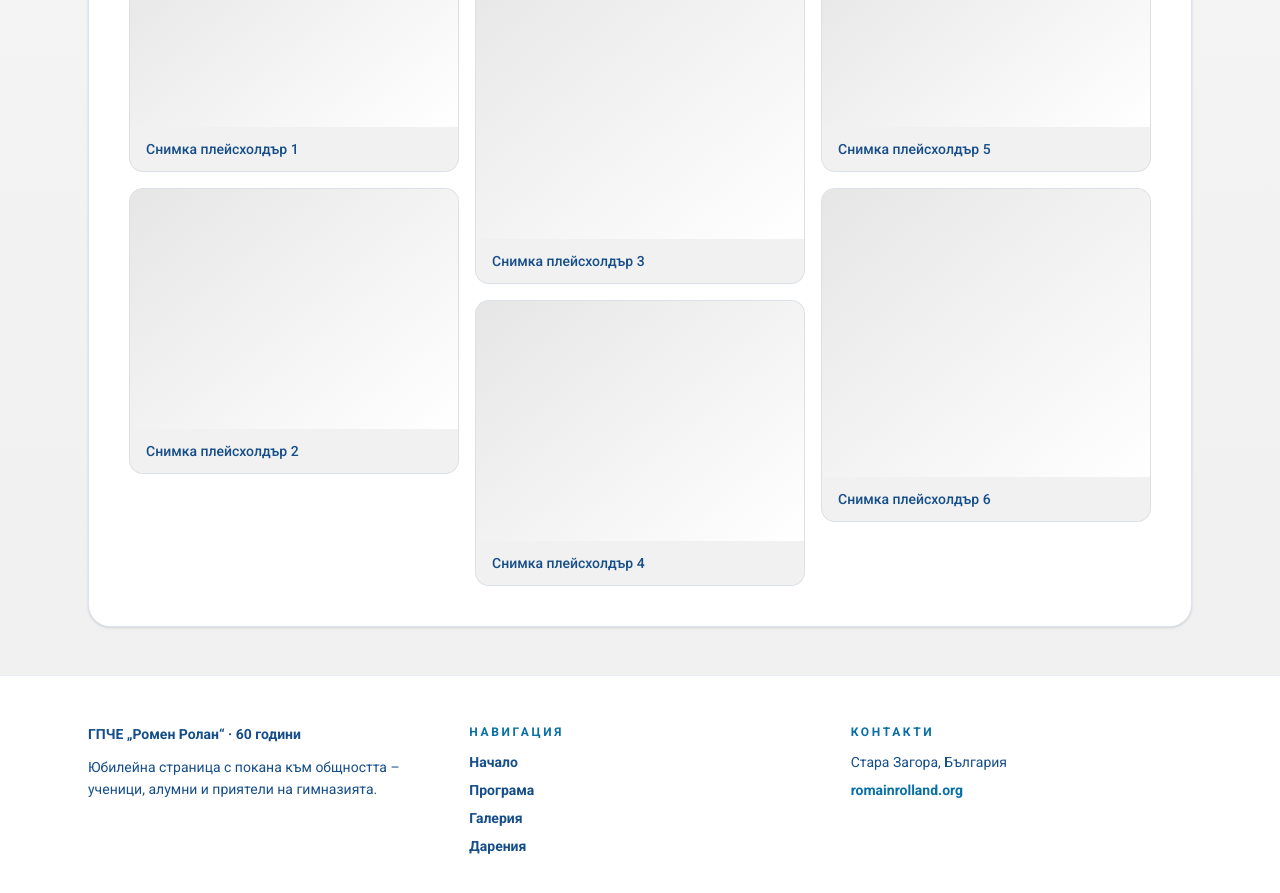
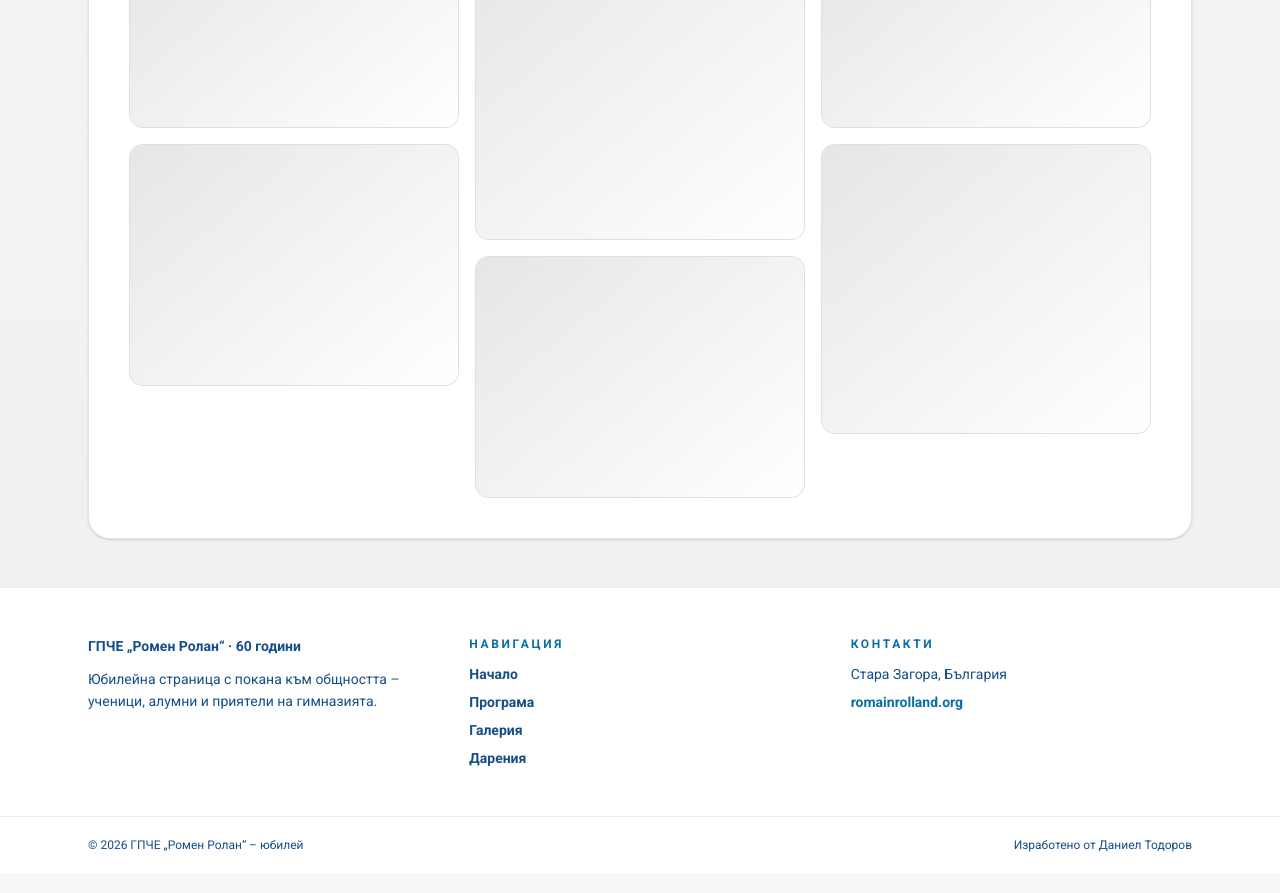
Before and after one commit to d-707bg/rr-60years, a Next.js app: page / in a window 1280 px wide. Shown: the part 4920-5813 px from the top of the page. Built offline with nearby package versions, Linux system fonts and the light colour scheme.

Commit message:
remove img title

```diff
--- a/components/home/gallery-section.tsx
+++ b/components/home/gallery-section.tsx
@@ -22,7 +22,6 @@ export function GallerySection() {
             <div
               className={`w-full ${item % 3 === 0 ? "h-72" : item % 2 === 0 ? "h-60" : "h-44"} bg-[linear-gradient(140deg,#e6e6e6,#ffffff)]`}
             />
-            <p className="px-4 py-3 text-sm font-medium text-[#164e89]">Снимка плейсхолдър {item}</p>
           </div>
         ))}
       </div>
```
